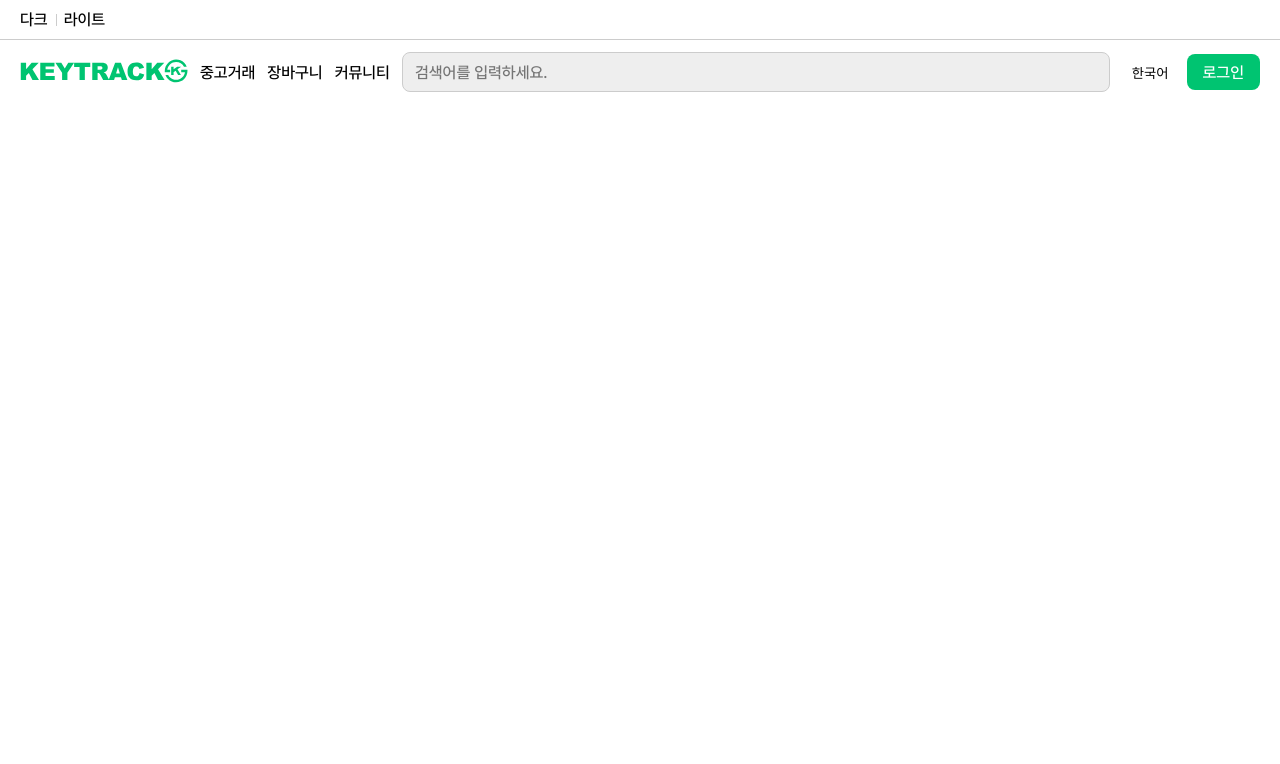
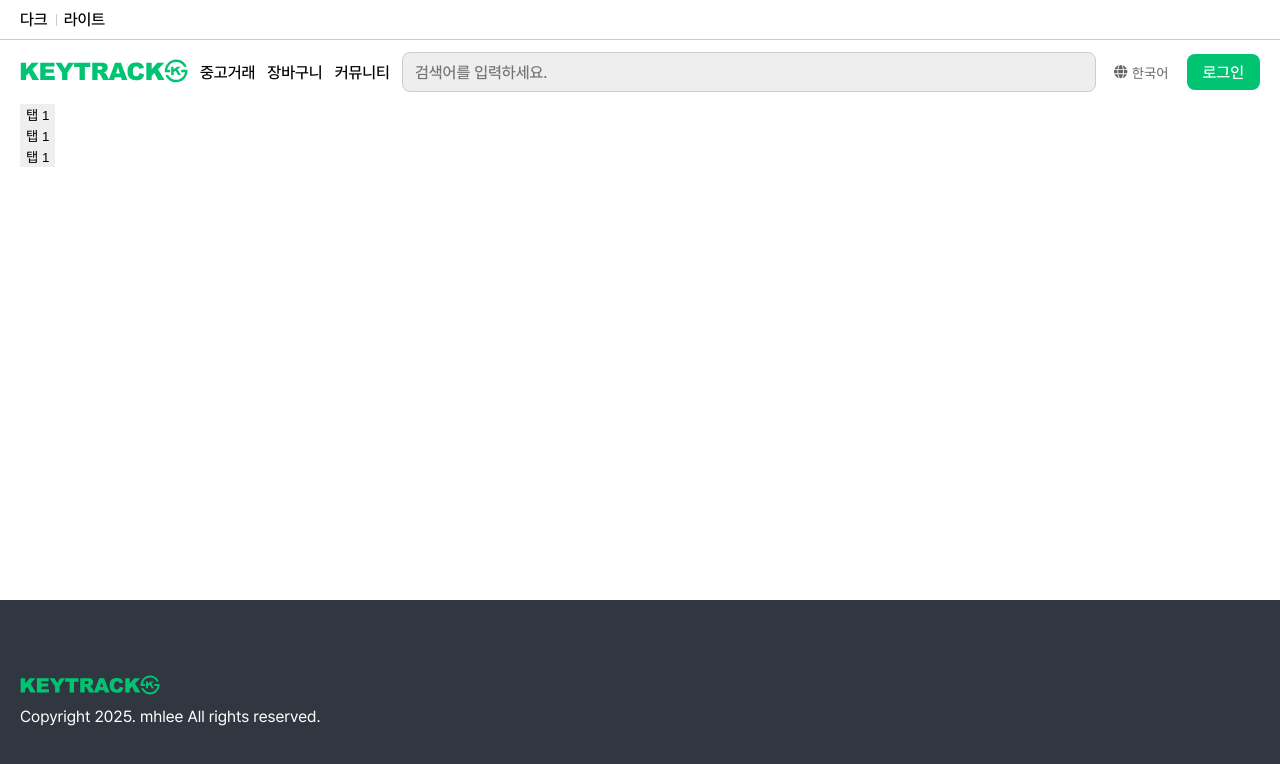
Before and after one commit to beingborn/keyboradVue, a Vue app: page / in a window 1280 px wide. Shown: the top 764 px of the page. Built offline with nearby package versions, Linux system fonts and the light colour scheme.

Commit message:
Footer, Container Set

```diff
--- a/src/App.vue
+++ b/src/App.vue
@@ -1,16 +1,31 @@
 <template>
   <Header></Header>
+  <Container></Container>
+  <Footer></Footer>
 </template>
 
 <script>
 import Header from './components/Header.vue'
+import Footer from './components/Footer.vue'
+import Container from './components/Container.vue'
 
 export default {
   name: 'App',
   components: {
-    Header,
+    Header, Footer, Container
   },
+
+  mounted(){
+    const headerHeight = document.getElementById('header').offsetHeight;
+    const footerHeight = document.getElementById('footer').offsetHeight;
+    const container = document.getElementById('container')
+
+    // 푸터 하단 고정 스타일링
+    container.style.minHeight = `calc(100vh - (${headerHeight + footerHeight }px))`
+  }
 }
 </script>
 
-<style></style>
+<style>
+
+</style>
--- a/src/assets/main.css
+++ b/src/assets/main.css
@@ -87,6 +87,7 @@ button {border: 0;}
 /* Language change */
 .lang-change {
   display: inline-flex;
+  align-items: center;
   gap: 4px;
   color: #666;
 }
--- /dev/null
+++ b/src/components/Container.vue
@@ -0,0 +1,27 @@
+<template>
+    <main id="container" class="inner">
+        <ul>
+            <li>
+                <button type="button">탭 1</button>
+            </li>
+            <li>
+                <button type="button">탭 1</button>
+            </li>
+            <li>
+                <button type="button">탭 1</button>
+            </li>
+        </ul>
+
+
+    </main>
+</template>
+
+<script>
+export default {
+    name : 'Container'
+}
+</script>
+
+<style>
+
+</style>
--- /dev/null
+++ b/src/components/Footer.vue
@@ -0,0 +1,26 @@
+<template>
+    <footer id="footer">
+        <div class="footer-in inner">
+            <router-link class="footer-logo" to="/">
+                <img src="../assets/images/logo.svg" alt="로고 이미지" />
+            </router-link>
+            <p class="copyright">
+                Copyright 2025. mhlee All rights reserved.
+            </p>
+        </div>
+    </footer>
+</template>
+
+<script>
+export default {
+    name : 'Footer',
+}
+</script>
+
+<style>
+    footer {height: 200px; background-color: rgb(48, 55, 64); color: white; display: flex; align-items: center;}
+    footer .footer-logo {display: inline-block; width: 140px; margin-bottom: 8px;}
+    footer .footer-logo > img {width: 100%;}
+
+    footer .copyright {font-weight: 300;}
+</style>
--- a/src/components/Header.vue
+++ b/src/components/Header.vue
@@ -1,5 +1,5 @@
 <template>
-  <header>
+  <header id="header">
     <div class="header-in">
       <div class="header-top inner">
         <ul>
@@ -26,10 +26,10 @@
           <input type="text" placeholder="검색어를 입력하세요." />
         </div>
         <div class="gnb-util">
-          <div class="lang-change">
-            <i class="ico"></i>
-            <button class="btn bg-transparent" type="button">한국어</button>
-          </div>
+          <button type="button" class="lang-change btn bg-transparent">
+            <font-awesome-icon :icon="['fas', 'globe']" />
+            한국어
+          </button>
           <router-link class="btn-md bg-pri" to="/Board">로그인</router-link>
         </div>
       </div>
--- a/src/main.js
+++ b/src/main.js
@@ -2,7 +2,15 @@ import './assets/main.css'
 import router from './router/index'
 import store from './store/index'
 
+// fontawesome
+import { library } from '@fortawesome/fontawesome-svg-core'
+import { FontAwesomeIcon } from '@fortawesome/vue-fontawesome'
+import { fas } from '@fortawesome/free-solid-svg-icons'
+
+library.add(fas)
+
 import { createApp } from 'vue'
 import App from './App.vue'
 
-createApp(App).use(store).use(router).mount('#app')
+
+createApp(App).component('font-awesome-icon', FontAwesomeIcon).use(store).use(router).mount('#app')
```
Also changed, not shown: package.json (+9 -0 lines), 1 other file (tests, documents, lock files or other folders).
